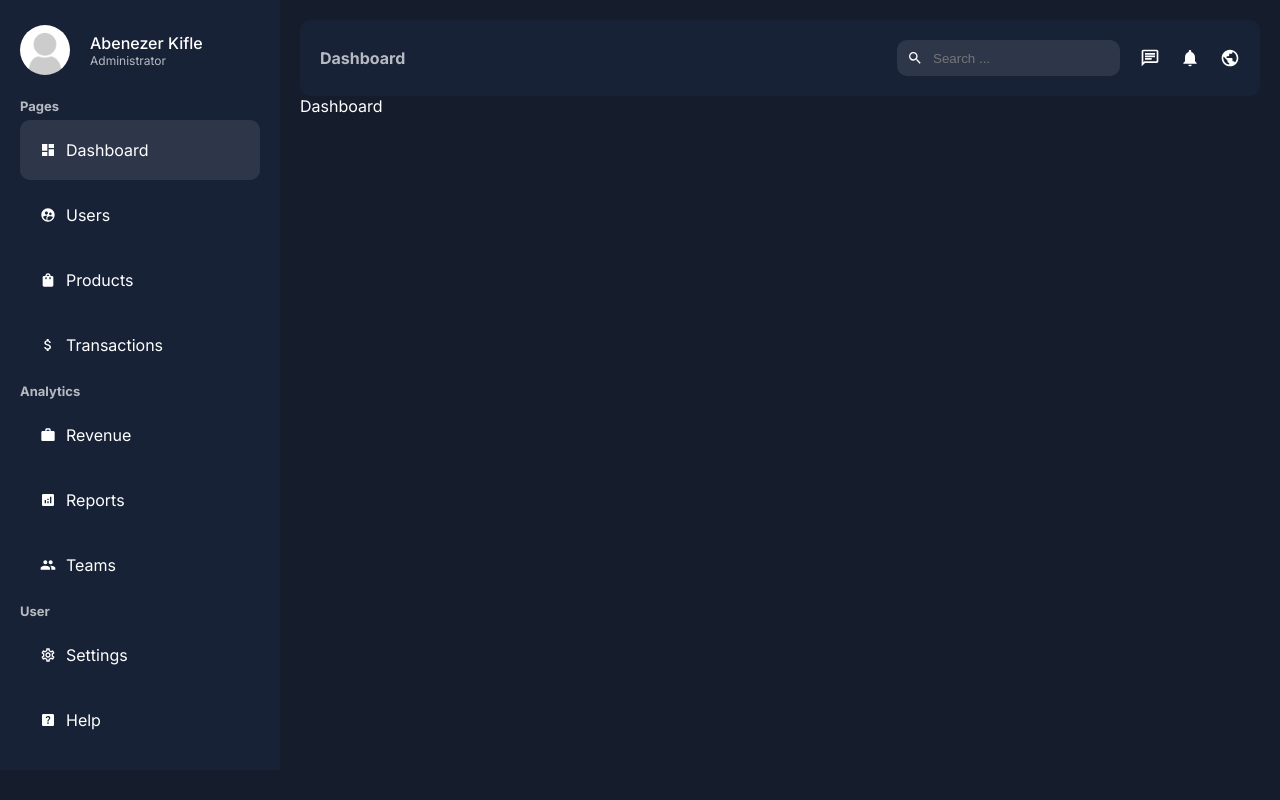
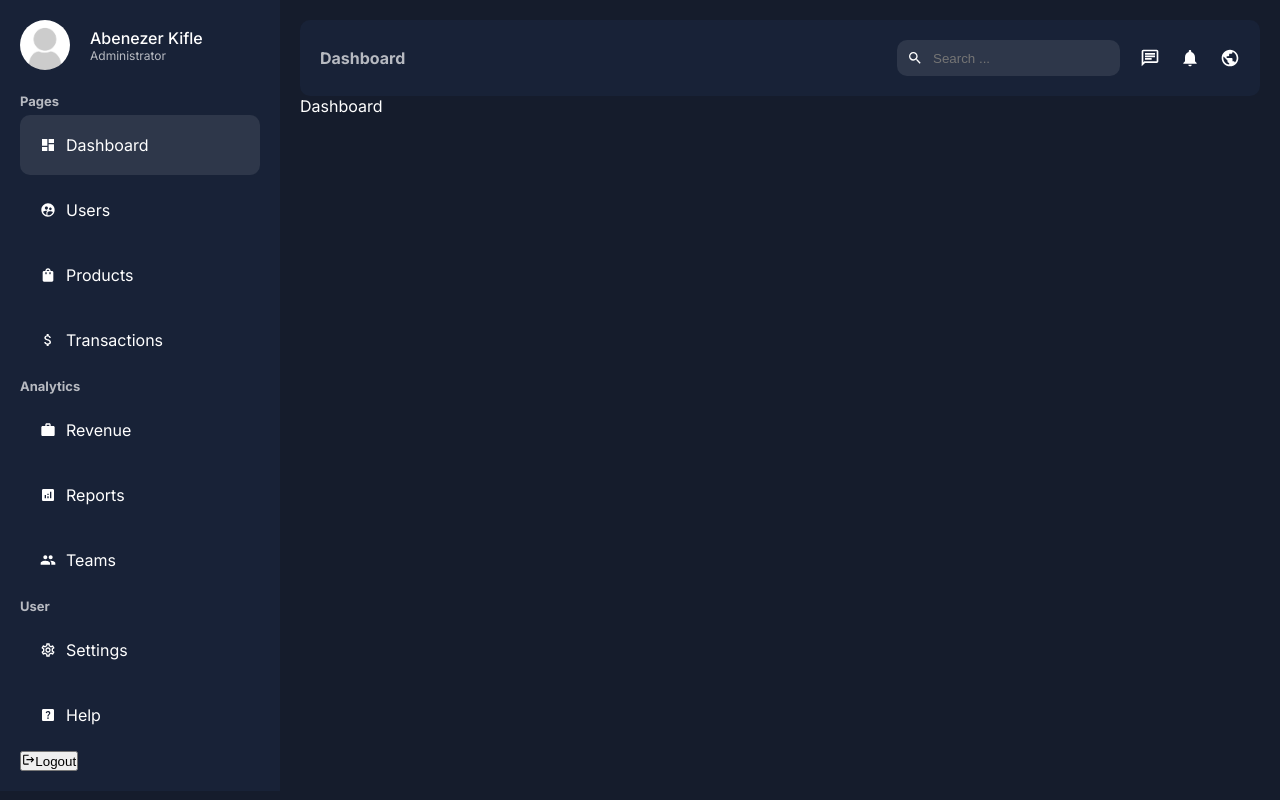
Before and after one commit to abenooo/NextJs_14_AdminDashboard, a Next.js app: page /dashboard in a window 1280 px wide. Built offline with nearby package versions, Linux system fonts and the light colour scheme.

Commit message:
add logout button

```diff
--- a/app/ui/dashboard/sidebar/sidebar.jsx
+++ b/app/ui/dashboard/sidebar/sidebar.jsx
@@ -104,6 +104,12 @@ const Sidebar = () => {
           </li>
         ))}
       </ul>
+      {/* logout button */}
+      <button className={styles.logout}>
+        <MdLogout />
+        Logout
+
+      </button>
     </div>
   );
 };
```
